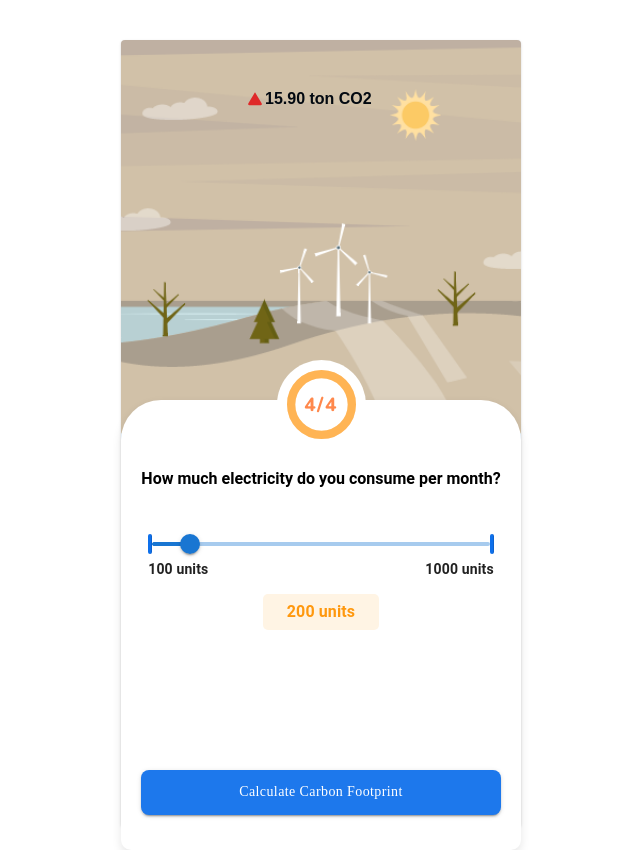
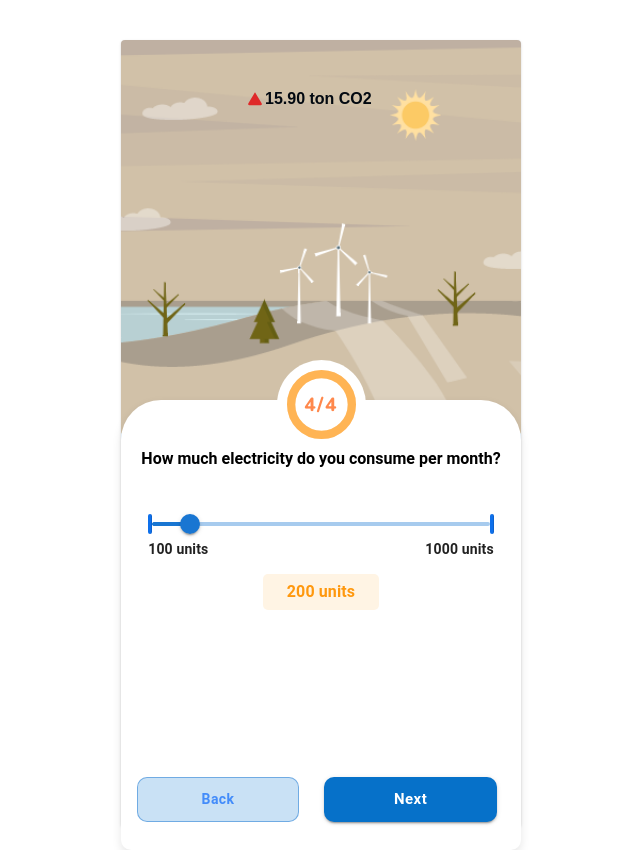
Before and after one commit to Nandha-Kishore-05/carbon_calculator, a React (Vite) app: page /current-unit in a window 1280 px wide. Shown: the whole page, without its empty margins (319-959 px from the left). Built offline with nearby package versions, Linux system fonts and the light colour scheme; a web font is replaced by a local one.

Commit message:
redux completed

```diff
--- a/package.json
+++ b/package.json
@@ -26,6 +26,7 @@
     "react-redux": "^9.1.2",
     "react-router-dom": "^6.26.2",
     "redux": "^5.0.1",
+    "redux-persist": "^6.0.0",
     "styled-components": "^6.1.13"
   },
   "devDependencies": {
--- a/src/components/button/CustomButton.jsx
+++ b/src/components/button/CustomButton.jsx
@@ -25,11 +25,13 @@ function CustomButton({
     startIcon,
     endIcon ,
     sx={},
+    funct=()=>{}
   }) {
   const navigate = useNavigate();
   const handleClick = () => {
      if(route){
       navigate(route);
+      funct()
      }
   }
   return (
--- /dev/null
+++ b/src/features/data.jsx
@@ -0,0 +1,23 @@
+import { createSlice } from "@reduxjs/toolkit";
+export const karma = createSlice({
+  name: "data",
+  initialState: {
+    value: {
+
+    },
+  },
+  reducers: {
+    setdata: (state, action) => {
+      console.log(action.payload.data);
+      state.value = action.payload.data;
+
+      console.log("at",state.value)
+    }
+  },
+});
+
+export const {
+  setdata
+} = karma.actions;
+
+export default karma.reducer;
--- a/src/features/karma.jsx
+++ b/src/features/karma.jsx
@@ -1,7 +1,7 @@
 import {createSlice} from '@reduxjs/toolkit'
 export const karma=createSlice({
 
-    name: 'user',
+    name: 'karma',
     initialState: {
      value: {
         vehicle_type_id: 2,
--- a/src/pages/ElectricityExpensive/CurrentUnit.jsx
+++ b/src/pages/ElectricityExpensive/CurrentUnit.jsx
@@ -3,12 +3,23 @@ import React from 'react';
 import { Button, Box, Slider, Divider } from '@mui/material';
 import { useNavigate } from "react-router-dom";
 import CustomButton from '../../components/button/CustomButton';
-
+import { useSelector } from "react-redux";
+import { useDispatch } from "react-redux";
+import {setelectricity_consumed} from '../../features/karma.jsx'
 function CurrentUnit() {
   const [units, setUnits] = React.useState(200);
+  const dispatch=useDispatch();
+  const navigate = useNavigate();
 
   const handleUnitsChange = (event, newValue) => {
     setUnits(newValue);
+  };
+  const handleForwardClick = () => {
+    navigate('/carbon-footprint');
+  };
+
+  const handleBackClick = () => {
+    navigate('/home-appliance');
   };
 
   return (
@@ -18,7 +29,7 @@ function CurrentUnit() {
           sx={{
             fontSize: '16px',
             color: 'black',
-            marginTop: '60px',
+            marginTop: '40px',
             marginBottom: '40px',
             textAlign: 'center',
           }}
@@ -74,27 +85,48 @@ function CurrentUnit() {
           </Typography>
         </Box>
 
-        <Box  sx={{height:"55px", position: 'absolute',
-          bottom: '25px',
-          left: '20px',
-          right: '20px',}}>
-        <Box
-        sx={{
-          display: 'flex',
-          flexDirection: 'row',
-          gap: 2,
-          alignItems: 'center',
-        }}
-      >
-        <CustomButton
-          text="Calculate Carbon Footprint"
-          variant="contained"
-          bgcolor="#1d78ec"
-          textcolor="white"
-          route="/carbon-footprint"
-          sx={{ width: '400px' }}
-        />
-        </Box>
+        <Box sx={{ padding: 1 }} >
+          <Box sx={{ display: "flex", justifyContent: "space-between", width: 360,marginTop:18 }} >
+            <Button
+              variant="outlined"
+              sx={{
+                width: "45%",
+                height: "45px",
+                borderRadius: "10px",
+                fontWeight: "bold",
+                fontSize: "14px",
+                color: "#438cfa",
+                backgroundColor: "#c9e1f5",
+                textTransform: "none",
+                padding: 2,
+              }}
+              onClick={handleBackClick}
+            >
+              Back
+            </Button>
+
+            <Button
+              variant="contained"
+              sx={{
+                width: "48%",
+                height: "45px",
+                borderRadius: "10px",
+                fontWeight: "bold",
+                fontSize: "15px",
+                backgroundColor: "#0671c9",
+                textTransform: "none",
+                color: "white",
+                padding: 2,
+              }}
+              onClick={()=>{
+                dispatch(setelectricity_consumed({electricity_consumed:units}))
+                handleForwardClick()
+
+              }}
+            >
+              Next
+            </Button>
+          </Box>
         </Box>
       </Typography>
     </>
--- a/src/pages/ElectricityExpensive/HomeAppliances.jsx
+++ b/src/pages/ElectricityExpensive/HomeAppliances.jsx
@@ -4,22 +4,41 @@ import Box from "@mui/material/Box";
 import Grid2 from "@mui/material/Grid2";
 import Card from "../../components/Card/Card";
 import { useDispatch } from "react-redux";
+import { useNavigate } from "react-router-dom";
+
 import { setappliance_id } from "../../features/karma.jsx";
 import CustomButton from "../../components/button/CustomButton.jsx";
 import { useState } from "react";
+import { useSelector } from "react-redux";
 
+import { setdata } from "../../features/data.jsx";
 function HomeAppliances() {
+
   const [selectedAppliance, setSelectedAppliance] = useState([]);
-
+  const user = useSelector((state) => state.karma.value.appliance_id);
+  console.log(user);
+  const data = useSelector((state) => state.data.value.appliances);
+  console.log(data);
+  const navigate = useNavigate();
   const handleApplianceClick = (id) => {
     setSelectedAppliance((prevSelected) => {
-      if (prevSelected.includes(id)) {
-        return prevSelected.filter((Id) => applianceId != id);
+      if (prevSelected.includes(id.toString())) {
+        return prevSelected.filter((Id) => Id != id.toString());
       } else {
-        return [...prevSelected, id];
+        return [...prevSelected, id.toString()];
       }
     });
   };
+  const [selectarray, setselectedarray] = useState([]);
+  const color = [
+    "#e1eefa",
+    "#fff4e5",
+    "#f9f9f9",
+    "#e1eefa",
+    "#fff4e5",
+    "#f9f9f9",
+    "#f9f9f9",
+  ];
 
   const dispatch = useDispatch();
   const HomeAppliancesData = [
@@ -69,12 +88,12 @@ function HomeAppliances() {
           alignItems="center"
           padding={2}
         >
-          {HomeAppliancesData.map((appliance, index) => (
+          {data.map((appliance, index) => (
             <div
-              key={appliance.id}
+              key={appliance.appliance_id}
               onClick={() => {
                 // dispatch(setsetappliance_id({ setappliance_id: appliance.id }));
-                handleApplianceClick(appliance.id);
+                handleApplianceClick(appliance.appliance_id);
               }}
             >
               <Grid2
@@ -94,12 +113,14 @@ function HomeAppliances() {
                 }}
               >
                 <Card
-                  text={appliance.text}
-                  bgColor={appliance.bgColor}
+                  text={appliance.appliance_name}
+                  bgColor={color[index]}
                   backgroundSize="50%"
-                  isSelected={selectedAppliance.includes(appliance.id)}
+                  isSelected={selectedAppliance.includes(
+                    appliance.appliance_id.toString()
+                  )}
                   border={
-                    selectedAppliance.includes(appliance.id)
+                    selectedAppliance.includes(appliance.appliance_id.toString())
                       ? appliance.borderColor
                       : "transparent"
                   }
@@ -144,7 +165,11 @@ function HomeAppliances() {
               route="/food-type"
               sx={{ width: "200px", backgroundColor: "#deeaf9" }}
             />
-
+            <div
+              onClick={() => {
+                dispatch(setappliance_id({ appliance_id: selectedAppliance }));
+              }}
+            >
               <CustomButton
                 text="Next"
                 variant="contained"
@@ -152,7 +177,9 @@ function HomeAppliances() {
                 textcolor="white"
                 route="/current-unit"
                 sx={{ width: "200px" }}
+                funct={()=>{ dispatch(setappliance_id({appliance_id:selectarray}))}}
               />
+            </div>
           </Box>
         </Box>
       </Box>
--- a/src/pages/FoodExpensive/FoodType.jsx
+++ b/src/pages/FoodExpensive/FoodType.jsx
@@ -24,17 +24,15 @@ function FoodType() {
       imageHeight: "50px", },
 
   ];
+  const data = useSelector((state) => state.data.value.dietary_types);
+  console.log(data)
+  const color=["#e1eefa","#fff4e5","#f9f9f9"]
+  const image=[Leaf,Oden,leg]
+  const [selectedFood,setSelectedFood]=useState(-1)
 
   const [selectedFoods, setSelectedFoods] = useState([]);
     const handleFoodClick = (id) => {
-      setSelectedFoods((prevSelected) => {
-        if(prevSelected.includes(id)){
-          return prevSelected.filter((foodId) => foodId != id);
-        }
-        else{
-          return [...prevSelected, id];
-        }
-      });
+      setSelectedFood(id)
       };
 
   return (
@@ -58,12 +56,12 @@ function FoodType() {
           alignItems="center"
           padding={0}>
 
-      {FoodData.map((food, index) => (
+      {data.map((food, index) => (
         <div
-        key={food.id}
+        key={food.Food_type_id}
         onClick={()=>{
-          dispatch(setdiet_type_id({diet_type_id:food.id}))
-          handleFoodClick(food.id);
+          dispatch(setdiet_type_id({diet_type_id:food.Food_type_id}))
+          handleFoodClick(food.Food_type_id);
         }}>
         <Grid2
           item
@@ -81,17 +79,17 @@ function FoodType() {
           }}
         >
           <Card
-            image={food.image}
-            text={food.text}
-            bgColor={food.bgColor}
+           image={image[food.Food_type_id-1]}
+           text={food.Food_type_name}
+           bgColor={color[food.Food_type_id-1]}
             backgroundSize="50%"
-            isSelected={selectedFoods.includes(food.id)}
+            isSelected={food.Food_type_id==selectedFood}
             border={
-              selectedFoods.includes(food.id)
+              food.Food_type_id==selectedFood
               ? food.borderColor
               : "transparent"
             }
-            onClick={() => handleFoodClick(food.id)}
+            onClick={() => handleFoodClick(food.Food_type_id)}
             customStyles={{
               width: "125px",
                       height: "115px",
--- a/src/pages/VehicleExpensive/FuelType.jsx
+++ b/src/pages/VehicleExpensive/FuelType.jsx
@@ -15,15 +15,14 @@ import CustomButton from "../../components/button/CustomButton.jsx";
 
 function FuelType() {
   const [selectedFuel, setSelectedFuel] = useState([]);
+  const [selectedVehicle,setSelectedVehicle]=useState(-1)
 
+  const data = useSelector((state) => state.data.value.fuel_types);
+
+  const color=["#e1eefa","#fff4e5","#f9f9f9"]
+    const image=[ Fuelpump,Electric]
   const handleFuelClick = (id) => {
-    setSelectedFuel((prevSelected) => {
-      if (prevSelected.includes(id)) {
-        return prevSelected.filter((fuelId) => fuelId != id);
-      } else {
-        return [...prevSelected, id];
-      }
-    });
+   setSelectedVehicle(id)
   };
 
   const dispatch = useDispatch();
@@ -63,11 +62,11 @@ function FuelType() {
       </Box>
       <Box>
         <Grid2 container spacing={4} justifyContent="center">
-          {fuelData.map((fuel, index) => (
+          {data.map((fuel, index) => (
             <div
               onClick={() => {
-                dispatch(setfuel_type_id({ setfuel_type_id: fuel.id }));
-                handleFuelClick(fuel.id);
+                dispatch(setfuel_type_id({ setfuel_type_id: fuel.fuel_type_id }));
+                handleFuelClick(fuel.fuel_type_id);
               }}
             >
               <Grid2
@@ -85,17 +84,17 @@ function FuelType() {
                 }}
               >
                 <Card
-                  image={fuel.image}
-                  text={fuel.text}
-                  bgColor={fuel.bgColor}
+                  image={image[fuel.fuel_type_id-1]}
+                  text={fuel.fuel_type_name}
+                  bgColor={color[fuel.fuel_type_id-1]}
                   backgroundSize="50%"
-                  isSelected={selectedFuel.includes(fuel.id)}
+                  isSelected={selectedVehicle==fuel.fuel_type_id}
                   border={
-                    selectedFuel.includes(fuel.id)
+                    selectedVehicle==fuel.fuel_type_id
                       ? fuel.borderColor
                       : "transparent"
                   }
-                  onClick={() => handleFuelClick(fuel.id)}
+                  onClick={() => handleFuelClick(fuel.fuel_type_id)}
                   customStyles={{
                     width: "130px",
                     height: "130px",
--- a/src/pages/VehicleExpensive/VehicleType.jsx
+++ b/src/pages/VehicleExpensive/VehicleType.jsx
@@ -10,21 +10,19 @@ import MotorScooter from "../../assets/MotorScooter.png";
 import Automobile from "../../assets/Automobile.png";
 import { useDispatch } from "react-redux";
 import { setvehicle_type_id } from "../../features/karma.jsx";
+import { useSelector } from "react-redux";
 
 function VehicleType() {
   const dispatch = useDispatch();
   const [selectedCards, setSelectedCards] = useState([]);
+  const [selectedVehicle, setSelectedVehicle] = useState(null);
+  const handleCardClick = (id) => {
+    setSelectedVehicle(id);
+  };
+  const data = useSelector((state) => state.data.value.vehicle_types);
+  const vehicle_id = useSelector((state) => state.karma.value.vehicle_type_id);
 
-  const handleCardClick = (id) => {
-    setSelectedCards((prevSelected) => {
-      if (prevSelected.includes(id)) {
-        return prevSelected.filter((cardId) => cardId != id);
-      } else {
-        return [...prevSelected, id];
-      }
-    });
-  };
-
+  console.log(data)
   const vehicleData = [
     {
       id: 1,
@@ -48,6 +46,8 @@ function VehicleType() {
       borderColor: "#EB7E74",
     },
   ];
+  const color=["#e1eefa","#fff4e5","#f9f9f9"]
+const image=[Bicycle,MotorScooter,Automobile]
   const percentage = 1;
   return (
     <Typography variant="h5">
@@ -70,12 +70,12 @@ function VehicleType() {
           alignItems="center"
           padding={2}
         >
-          {vehicleData.map((vehicle, index) => (
+          {data.map((vehicle, index) => (
             <div
-              key={vehicle.id}
+              key={vehicle.vehicle_type_id}
               onClick={() => {
-                dispatch(setvehicle_type_id({ vehicle_type_id: vehicle.id }));
-                handleCardClick(vehicle.id);
+                dispatch(setvehicle_type_id({ vehicle_type_id: vehicle.vehicle_type_id }));
+                // handleCardClick(vehicle.id);
               }}
             >
               <Grid2
@@ -83,7 +83,7 @@ function VehicleType() {
                 xs={12}
                 sm={12}
                 md={7}
-                key={vehicle.id}
+                key={vehicle.vehicle_type_id}
                 sx={{
                   display: "flex",
                   alignItems: "center",
@@ -96,13 +96,13 @@ function VehicleType() {
               >
                 <div style={{ display: "flex", gap: "10px" }}>
                   <Card
-                    image={vehicle.image}
-                    text={vehicle.text}
-                    bgColor={vehicle.bgColor}
+                    image={image[vehicle.vehicle_type_id-1]}
+                    text={vehicle.vehicle_type_name}
+                    bgColor={color[vehicle.vehicle_type_id-1]}
                     backgroundSize="50%"
-                    isSelected={selectedCards.includes(vehicle.id)}
+                    isSelected={vehicle.vehicle_type_id}
                     border={
-                      selectedCards.includes(vehicle.id)
+                      vehicle_id==vehicle.vehicle_type_id
                         ? vehicle.borderColor
                         : "transparent"
                     }
@@ -144,6 +144,7 @@ function VehicleType() {
               textcolor="white"
               route="/no-of-vehicle"
               sx={{ width: "370px" }}
+
             />
           </Box>
         </Box>
```
Also changed, not shown: src/main.jsx (+18 -4 lines), src/pages/VehicleExpensive/Kilometers.jsx (+9 -1 lines), src/pages/VehicleExpensive/NoOfVehicle.jsx (+7 -0 lines), 2 other files (tests, documents, lock files or other folders). Lines whose indentation alone changed are shown as unchanged.
